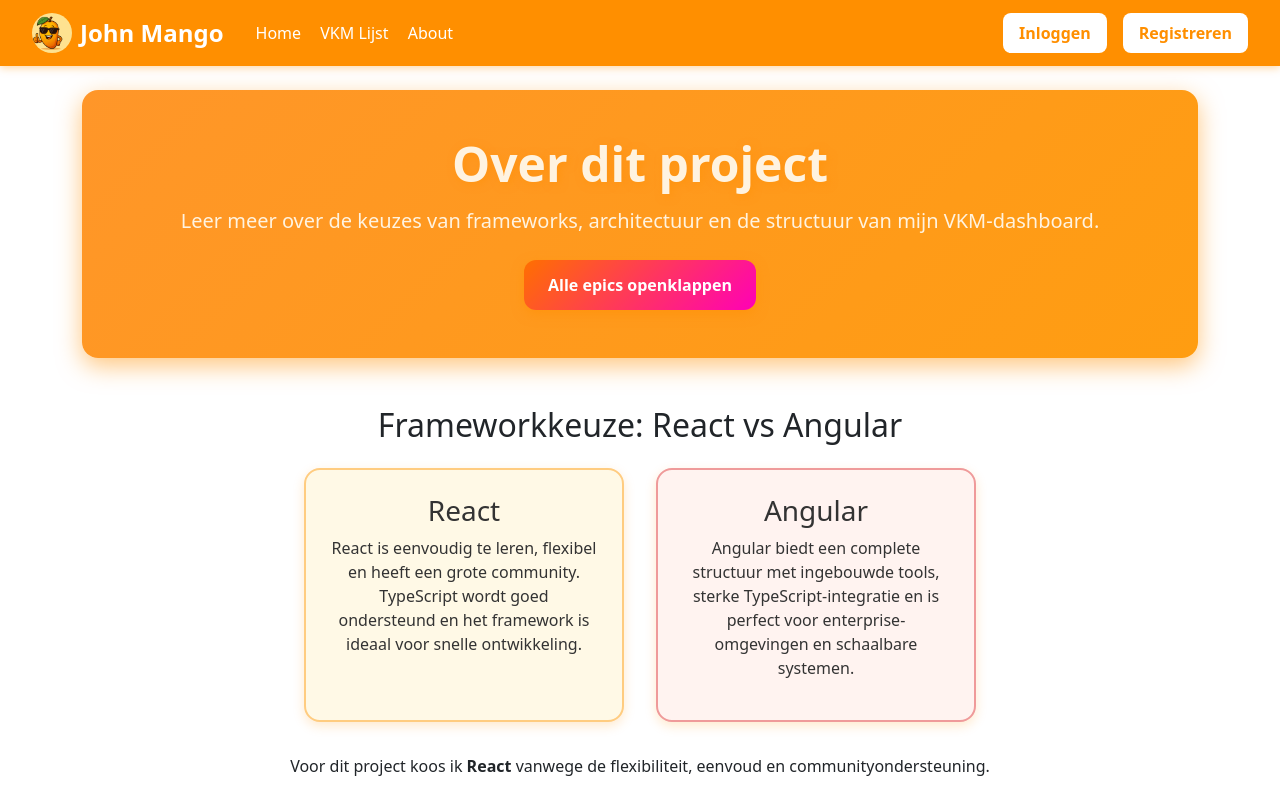
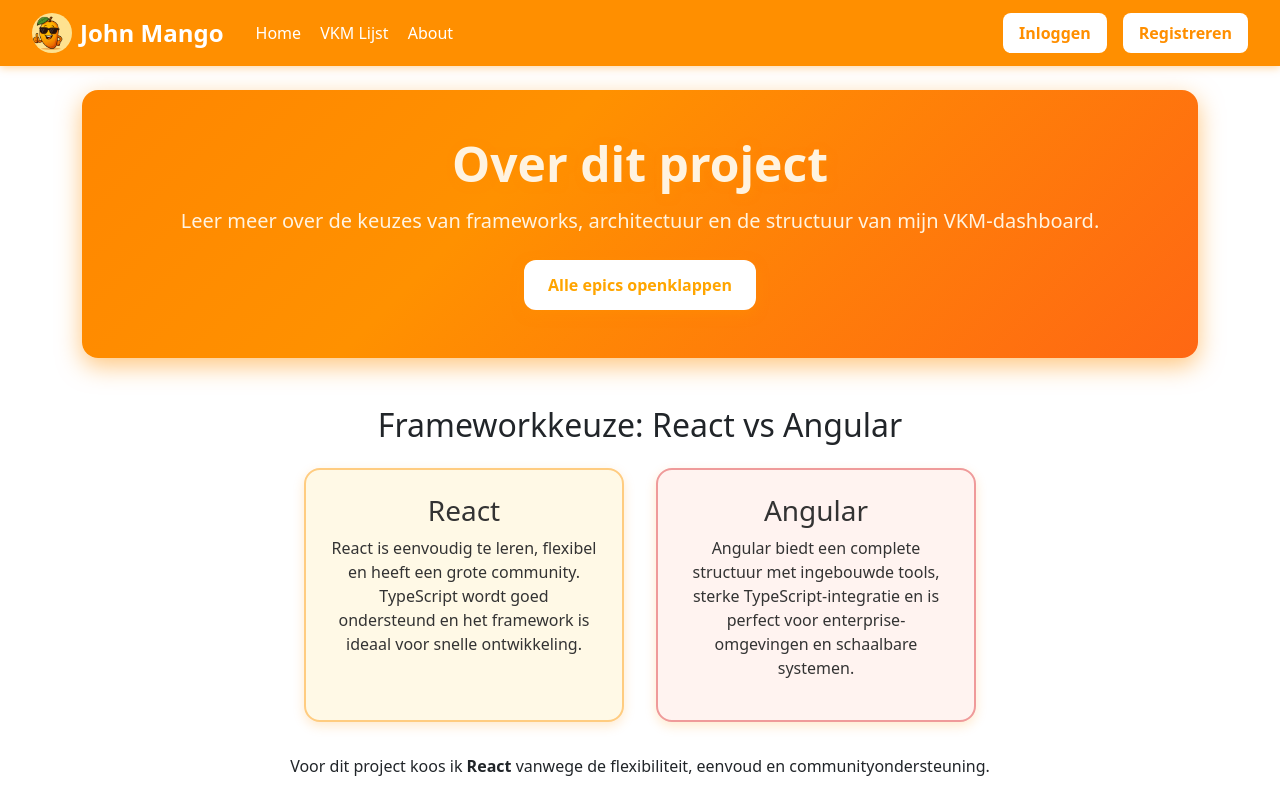
Before and after one commit to JohnBeunBV/KeuzeKompasJohnMango, a React (Vite) app in the folder react-app/: page /about in a window 1280 px wide. Shown: the top 800 px of the page. Built offline with nearby package versions, Linux system fonts and the light colour scheme; no server answers.

Commit message:
UI contrast gefixed en homepage tekst gedeeltelijk nuttige functie gemaakt

```diff
--- a/react-app/index.html
+++ b/react-app/index.html
@@ -2,13 +2,13 @@
 <html lang="en">
   <head>
     <meta charset="UTF-8" />
-    <link rel="icon" type="image/svg+xml" href="/vite.svg" />
+    <link rel="icon" type="image/svg+xml" href="/john-mango.png" />
     <meta name="viewport" content="width=device-width, initial-scale=1.0" />
     <link
       rel="stylesheet"
       href="https://cdn.jsdelivr.net/npm/bootstrap-icons@1.11.1/font/bootstrap-icons.css"
     />
-    <title>react-app</title>
+    <title>John Mango</title>
   </head>
   <body>
     <div id="root"></div>
--- a/react-app/src/presentation/index.css
+++ b/react-app/src/presentation/index.css
@@ -394,7 +394,7 @@ html {
   min-height: 100vh;          /* Zelfde hoogte behouden */
   margin: 0;                  /* Geen ruimte rondom */
   padding: 0;                 /* Geen binnenruimte */
-  background: linear-gradient(135deg, #ff7700, #ffe082, #ffd54f, #ffb300, #ff8f00);
+  background: linear-gradient(135deg, #ff7700, #ffd54f, #ffb300, #ff8f00, #ff7700, #ff16dc);
   background-size: 300% 300%;
   background-position: center;
   animation: gradientFlow 8s ease infinite;
@@ -822,9 +822,10 @@ html {
   /* Dynamische mango-gradient */
   background: linear-gradient(
     -45deg,
-    #ffa200,
-    #ff9430,
-    #fffb04
+    #fe382a,
+    #ff9100,
+    #ff6a00,
+    #ff23ab
 
   );
   background-size: 400% 400%;
@@ -855,15 +856,21 @@ html {
   margin-bottom: 1.5rem;
 }
 
-.btn-header {
-  background: linear-gradient(135deg, #FFC107, #FF6F00);
-  color: white;
+.btn-header2 {
+  background: linear-gradient(135deg, #ffffff, #ffffff);
+  color: orange;
   font-weight: 700;
   padding: 0.8rem 1.5rem;
   border-radius: 12px;
   box-shadow: 0 4px 12px rgba(255, 143, 0, 0.5);
   border: none;
   transition: all 0.3s ease;
+}
+.btn-header2:hover {
+  background: linear-gradient(135deg, #ffecb3, #fff3e0);
+  transform: scale(1.05);
+  color: #ff8f00;
+  box-shadow: 0 6px 16px rgba(255, 111, 0, 0.6);
 }
 
 .btn-header:hover {
--- a/react-app/src/presentation/pages/AboutPage.tsx
+++ b/react-app/src/presentation/pages/AboutPage.tsx
@@ -181,7 +181,7 @@ const AboutPage: React.FC = () => {
         <p className="lead">
           Leer meer over de keuzes van frameworks, architectuur en de structuur van mijn VKM-dashboard.
         </p>
-        <button className="btn-header" onClick={toggleAllEpics}>
+        <button className="btn-header2" onClick={toggleAllEpics}>
           {allOpen ? "Alles dichtklappen" : "Alle epics openklappen"}
         </button>
       </header>
--- a/react-app/src/presentation/pages/HomePage.tsx
+++ b/react-app/src/presentation/pages/HomePage.tsx
@@ -14,7 +14,7 @@ const HomePage: React.FC = () => {
           Ontdek en beheer VKM's in een stijlvol, kleurrijk en interactief mango-thema.
         </p>
         <Button
-          className="btn-header"
+          className="btn-header2"
           onClick={() => navigate("/vkms")}
         >
           Ontdek VKM's
@@ -28,22 +28,35 @@ const HomePage: React.FC = () => {
             <img
               className="d-block w-100 carousel-image"
               src="/beautiful-outdoor-landscape-tropical-nature-with-sea-beach-sunset-sunrise.jpg"
-              alt="Ontdek VKM's"
+              alt="Swipe VKM's"
             />
             <Carousel.Caption className="carousel-caption">
-              <h3>Ontdek VKM's</h3>
-              <p>Vind eenvoudig VKM's die passen bij jouw studie en interesses.</p>
+              <h3>Swipe VKM's</h3>
+              <p>Swipe VKM's die passen bij jouw studie en interesses.</p>
+              <Button
+                className="btn-header"
+                onClick={() => navigate("/swipe")}
+              >
+                Swipe VKM's
+              </Button>
             </Carousel.Caption>
           </Carousel.Item>
           <Carousel.Item>
             <img
               className="d-block w-100 carousel-image"
               src="/low-angle-shot-clouds-colorful-sky-captured-twilight.jpg"
-              alt="Favorieten bijhouden"
+              alt="Smart Study Coach"
             />
             <Carousel.Caption className="carousel-caption">
-              <h3>Favorieten bijhouden</h3>
-              <p>Markeer jouw favoriete VKM's en bekijk ze snel terug.</p>
+              <h3>Smart Study Coach</h3>
+              <p>Bekijk jouw aanbevolen VKM's op je profiel pagina!</p>
+
+              <Button
+                className="btn-header"
+                onClick={() => navigate("/account")}
+              >
+                Ga naar profiel
+              </Button>
             </Carousel.Caption>
           </Carousel.Item>
           <Carousel.Item>
```
